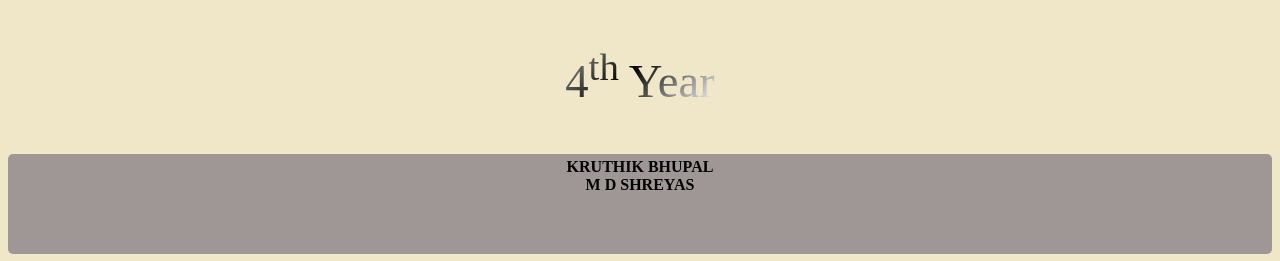
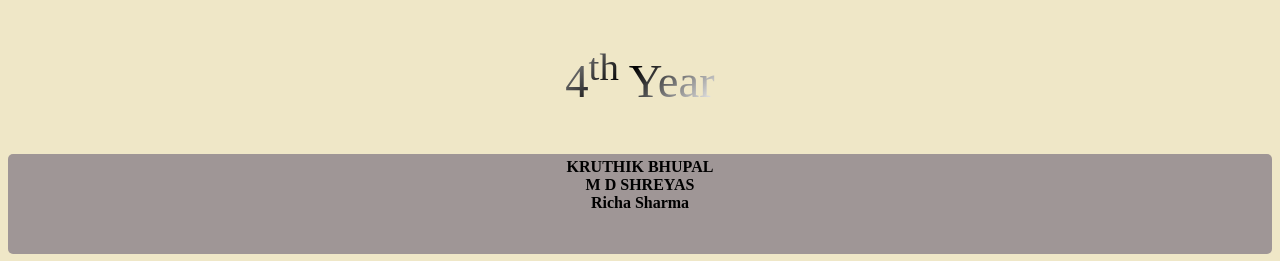
Before and after one commit to ghostkb007/vigilant-waddle, a plain HTML site: page index.html in a window 1280 px wide. Shown: the part 678-939 px from the top of the page. Drawn offline with Linux system fonts and the light colour scheme.

Commit message:
Update index.html

```diff
--- a/index.html
+++ b/index.html
@@ -47,6 +47,7 @@
             BELUVIGI SHREEGAGANA<br/>
             KRUTHIK BHUPAL<br>
             M D SHREYAS<br>
+            Richa Sharma<br>
             </strong>
         </div>
     </div>
```
